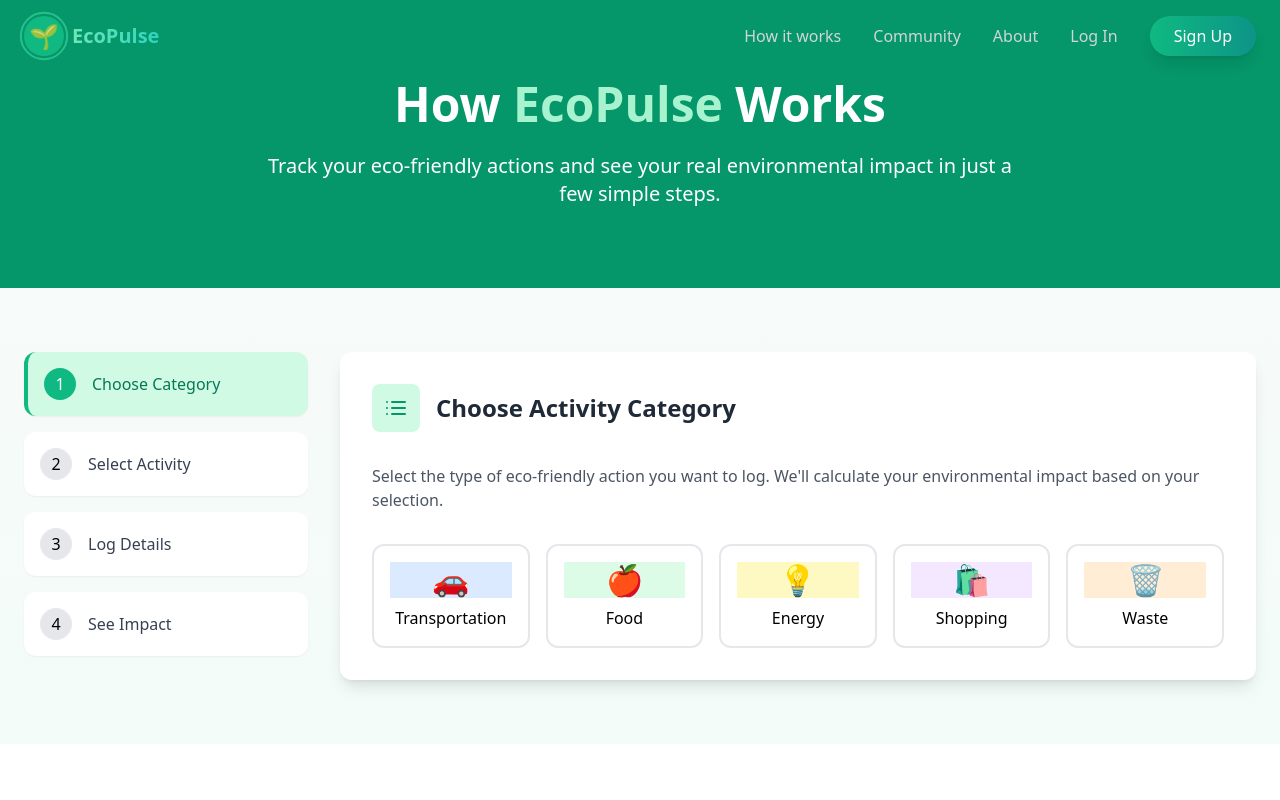
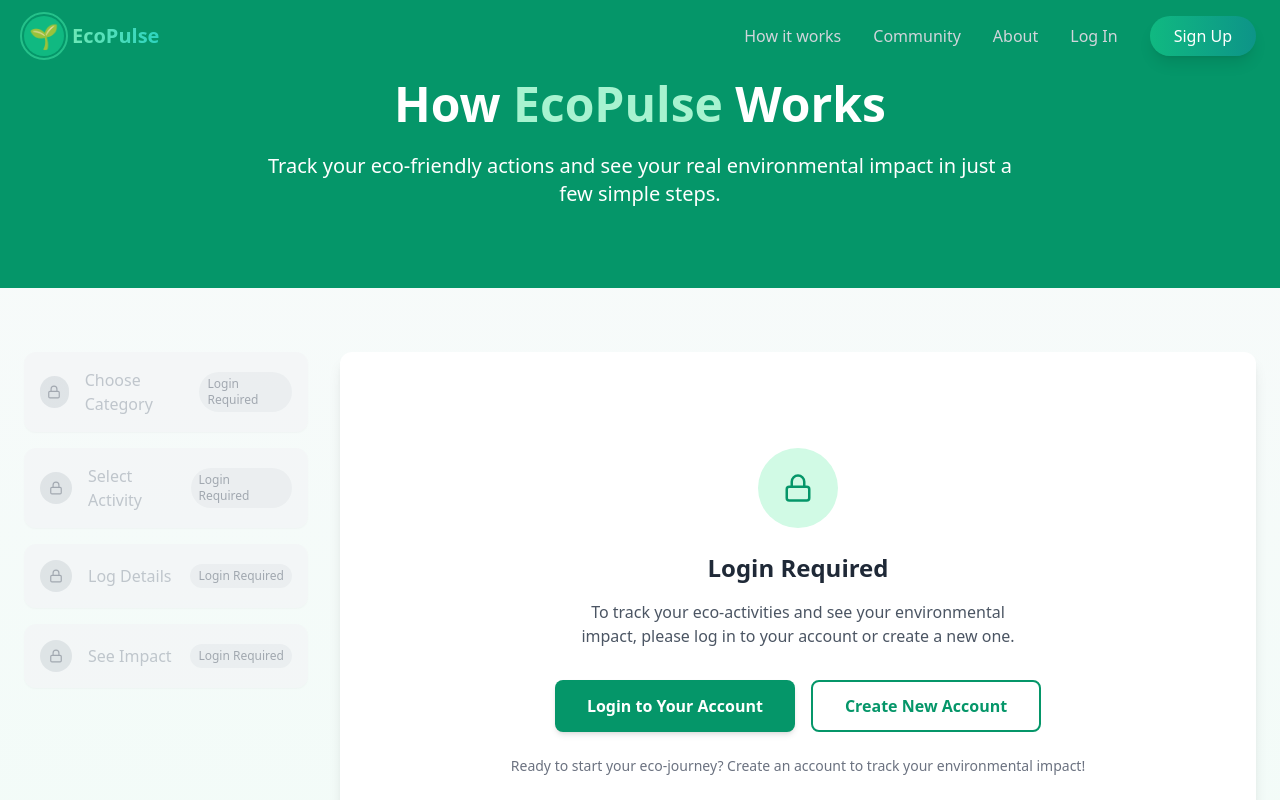
Before and after one commit to VasupriyaPatnaik/EcoPulse, a React (Create React App) app in the folder frontend/: page /how-it-works in a window 1280 px wide. Shown: the top 800 px of the page. Built offline with nearby package versions, Linux system fonts and the light colour scheme.

Commit message:
Enhance HowItWorks component with authentication checks and user prompts

```diff
--- a/frontend/src/pages/HowItWorks.jsx
+++ b/frontend/src/pages/HowItWorks.jsx
@@ -1,12 +1,14 @@
 import { motion } from "framer-motion";
 import { useState } from "react";
 import { useNavigate } from "react-router-dom";
-import { FiActivity, FiList, FiAward, FiBarChart2, FiCheckCircle } from "react-icons/fi";
+import { FiActivity, FiList, FiAward, FiBarChart2, FiCheckCircle, FiLock } from "react-icons/fi";
 import { useDashboard } from "../context/DashboardContext";
+import { useAuth } from "../context/AuthContext";
 import api from "../utils/api";
 
 const HowItWorks = () => {
   const { triggerDashboardRefresh } = useDashboard();
+  const { isAuthenticated, user } = useAuth();
   const [activeStep, setActiveStep] = useState(1);
   const [selectedCategory, setSelectedCategory] = useState(null);
   const [selectedActivity, setSelectedActivity] = useState(null);
@@ -54,25 +56,44 @@ const HowItWorks = () => {
     ],
   };
 
-  const Step = ({ number, title, active, completed, onClick }) => (
+  const Step = ({ number, title, active, completed, onClick, locked = false }) => (
     <motion.div
-      whileHover={{ scale: 1.05 }}
-      whileTap={{ scale: 0.95 }}
-      onClick={onClick}
-      className={`flex items-center cursor-pointer p-4 rounded-xl ${
-        active ? "bg-emerald-100 border-l-4 border-emerald-500" :
-        completed ? "bg-gray-100" : "bg-white"
+      whileHover={!locked ? { scale: 1.05 } : {}}
+      whileTap={!locked ? { scale: 0.95 } : {}}
+      onClick={!locked ? onClick : undefined}
+      className={`flex items-center p-4 rounded-xl ${
+        locked
+          ? "bg-gray-100 cursor-not-allowed opacity-60"
+          : active
+            ? "bg-emerald-100 border-l-4 border-emerald-500 cursor-pointer"
+            : completed
+              ? "bg-gray-100 cursor-pointer"
+              : "bg-white cursor-pointer"
       } shadow-sm mb-4 transition-all`}
     >
       <div className={`w-8 h-8 rounded-full flex items-center justify-center mr-4 ${
-        active ? "bg-emerald-500 text-white" :
-        completed ? "bg-gray-300 text-white" : "bg-gray-200"
+        locked
+          ? "bg-gray-300 text-gray-500"
+          : active
+            ? "bg-emerald-500 text-white"
+            : completed
+              ? "bg-gray-300 text-white"
+              : "bg-gray-200"
       }`}>
-        {completed ? <FiCheckCircle className="text-lg" /> : number}
+        {locked ? <FiLock className="text-sm" /> : completed ? <FiCheckCircle className="text-lg" /> : number}
       </div>
       <h3 className={`font-medium ${
-        active ? "text-emerald-700" : "text-gray-700"
+        locked
+          ? "text-gray-400"
+          : active
+            ? "text-emerald-700"
+            : "text-gray-700"
       }`}>{title}</h3>
+      {locked && (
+        <span className="ml-auto text-xs text-gray-500 bg-gray-200 px-2 py-1 rounded-full">
+          Login Required
+        </span>
+      )}
     </motion.div>
   );
 
@@ -230,33 +251,89 @@ const HowItWorks = () => {
                 title="Choose Category"
                 active={activeStep === 1}
                 completed={activeStep > 1}
-                onClick={() => setActiveStep(1)}
+                locked={!isAuthenticated}
+                onClick={() => isAuthenticated && setActiveStep(1)}
               />
               <Step
                 number={2}
                 title="Select Activity"
                 active={activeStep === 2}
                 completed={activeStep > 2}
-                onClick={() => selectedCategory && setActiveStep(2)}
+                locked={!isAuthenticated}
+                onClick={() => isAuthenticated && selectedCategory && setActiveStep(2)}
               />
               <Step
                 number={3}
                 title="Log Details"
                 active={activeStep === 3}
                 completed={activeStep > 3}
-                onClick={() => selectedCategory && setActiveStep(3)}
+                locked={!isAuthenticated}
+                onClick={() => isAuthenticated && selectedCategory && setActiveStep(3)}
               />
               <Step
                 number={4}
                 title="See Impact"
                 active={activeStep === 4}
                 completed={false}
-                onClick={() => selectedCategory && setActiveStep(4)}
+                locked={!isAuthenticated}
+                onClick={() => isAuthenticated && selectedCategory && setActiveStep(4)}
               />
             </div>
 
             {/* Step Content */}
             <div className="md:col-span-3 bg-white rounded-xl shadow-lg p-8">
+              {/* Login Required Message */}
+              {!isAuthenticated && (
+                <motion.div
+                  initial={{ opacity: 0, y: 20 }}
+                  animate={{ opacity: 1, y: 0 }}
+                  transition={{ duration: 0.5 }}
+                  className="text-center py-16"
+                >
+                  <div className="p-4 bg-emerald-100 rounded-full w-20 h-20 mx-auto mb-6 flex items-center justify-center">
+                    <FiLock className="text-emerald-600 text-3xl" />
+                  </div>
+                  <h2 className="text-2xl font-bold text-gray-800 mb-4">Login Required</h2>
+                  <p className="text-gray-600 mb-8 max-w-md mx-auto">
+                    To track your eco-activities and see your environmental impact, please log in to your account or create a new one.
+                  </p>
+                  <div className="flex flex-col sm:flex-row gap-4 justify-center">
+                    <motion.button
+                      whileHover={{ scale: 1.03 }}
+                      whileTap={{ scale: 0.97 }}
+                      onClick={() => navigate('/login')}
+                      className="px-8 py-3 bg-emerald-600 text-white rounded-lg font-bold shadow-md hover:bg-emerald-700 transition-all"
+                    >
+                      Login to Your Account
+                    </motion.button>
+                    <motion.button
+                      whileHover={{ scale: 1.03 }}
+                      whileTap={{ scale: 0.97 }}
+                      onClick={() => navigate('/register')}
+                      className="px-8 py-3 border-2 border-emerald-600 text-emerald-600 rounded-lg font-bold hover:bg-emerald-50 transition-all"
+                    >
+                      Create New Account
+                    </motion.button>
+                  </div>
+                  <p className="text-sm text-gray-500 mt-6">
+                    Ready to start your eco-journey? Create an account to track your environmental impact!
+                  </p>
+                </motion.div>
+              )}
+
+              {/* Authenticated User Content */}
+              {isAuthenticated && (
+                <>
+                  {/* Welcome Message for Logged-in Users */}
+                  <div className="mb-6 p-4 bg-emerald-50 rounded-lg border-l-4 border-emerald-500">
+                    <h3 className="font-semibold text-emerald-800 mb-1">
+                      Welcome back, {user?.name || 'Eco-Warrior'}! 🌱
+                    </h3>
+                    <p className="text-emerald-700 text-sm">
+                      Ready to log your eco-activities? Follow the steps below to track your environmental impact.
+                    </p>
+                  </div>
+
                   {/* Step 1: Choose Category */}
                   {activeStep === 1 && (
                 <motion.div
@@ -280,8 +357,12 @@ const HowItWorks = () => {
                         whileHover={{ y: -5 }}
                         whileTap={{ scale: 0.95 }}
                         onClick={() => {
+                          if (isAuthenticated) {
                             setSelectedCategory(category.name);
                             setActiveStep(2);
+                          } else {
+                            navigate('/login');
+                          }
                         }}
                         className={`p-4 rounded-xl text-center cursor-pointer border-2 ${
                           selectedCategory === category.name
@@ -319,8 +400,12 @@ const HowItWorks = () => {
                         key={index}
                         whileHover={{ x: 5 }}
                         onClick={() => {
+                          if (isAuthenticated) {
                             setSelectedActivity(activity);
                             setActiveStep(3);
+                          } else {
+                            navigate('/login');
+                          }
                         }}
                         className={`p-4 border rounded-lg cursor-pointer transition-all ${
                           selectedActivity?.name === activity.name
@@ -388,8 +473,14 @@ const HowItWorks = () => {
                     <motion.button
                       whileHover={{ scale: 1.03 }}
                       whileTap={{ scale: 0.97 }}
-                      onClick={calculateImpact}
-                      disabled={isCalculating}
+                      onClick={() => {
+                        if (isAuthenticated) {
+                          calculateImpact();
+                        } else {
+                          navigate('/login');
+                        }
+                      }}
+                      disabled={isCalculating || !isAuthenticated}
                       className="w-full py-4 bg-emerald-600 text-white rounded-lg font-bold shadow-md hover:bg-emerald-700 transition-all flex items-center justify-center gap-2 disabled:opacity-50 disabled:cursor-not-allowed"
                     >
                       {isCalculating ? (
@@ -475,6 +566,8 @@ const HowItWorks = () => {
                     </div>
                   </div>
                 </motion.div>
+              )}
+              </>
               )}
             </div>
           </div>
@@ -568,13 +661,15 @@ const HowItWorks = () => {
             <motion.button
               whileHover={{ scale: 1.05 }}
               whileTap={{ scale: 0.95 }}
+              onClick={() => isAuthenticated ? navigate('/dashboard') : navigate('/login')}
               className="px-8 py-3 bg-white text-emerald-700 rounded-full font-bold shadow-lg hover:shadow-xl transition-all"
             >
-              Get Started - It's Free
+              {isAuthenticated ? "Go to Dashboard" : "Get Started - It's Free"}
             </motion.button>
             <motion.button
               whileHover={{ scale: 1.05 }}
               whileTap={{ scale: 0.95 }}
+              onClick={() => window.scrollTo({ top: 0, behavior: 'smooth' })}
               className="px-8 py-3 border-2 border-white text-white rounded-full font-bold hover:bg-white hover:bg-opacity-10 transition-all"
             >
               See How It Works
```
Lines whose indentation alone changed are shown as unchanged.
